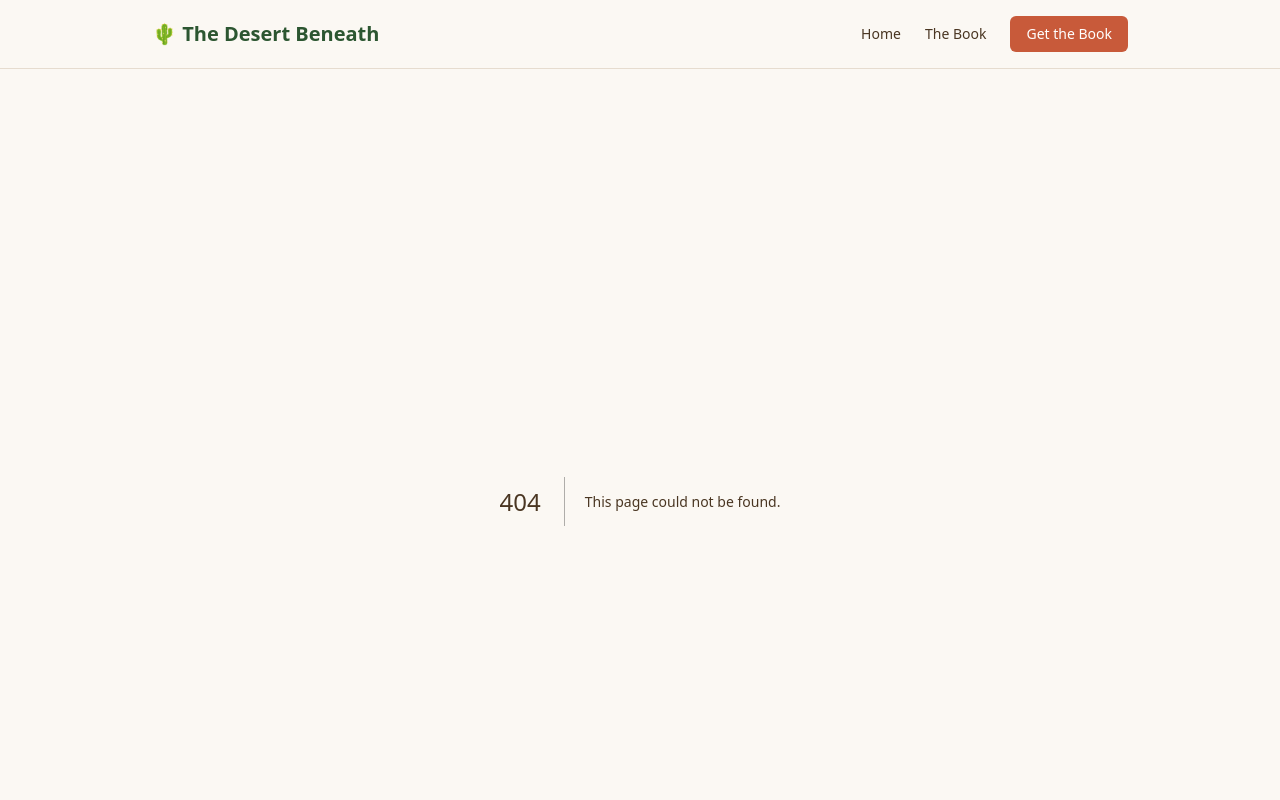
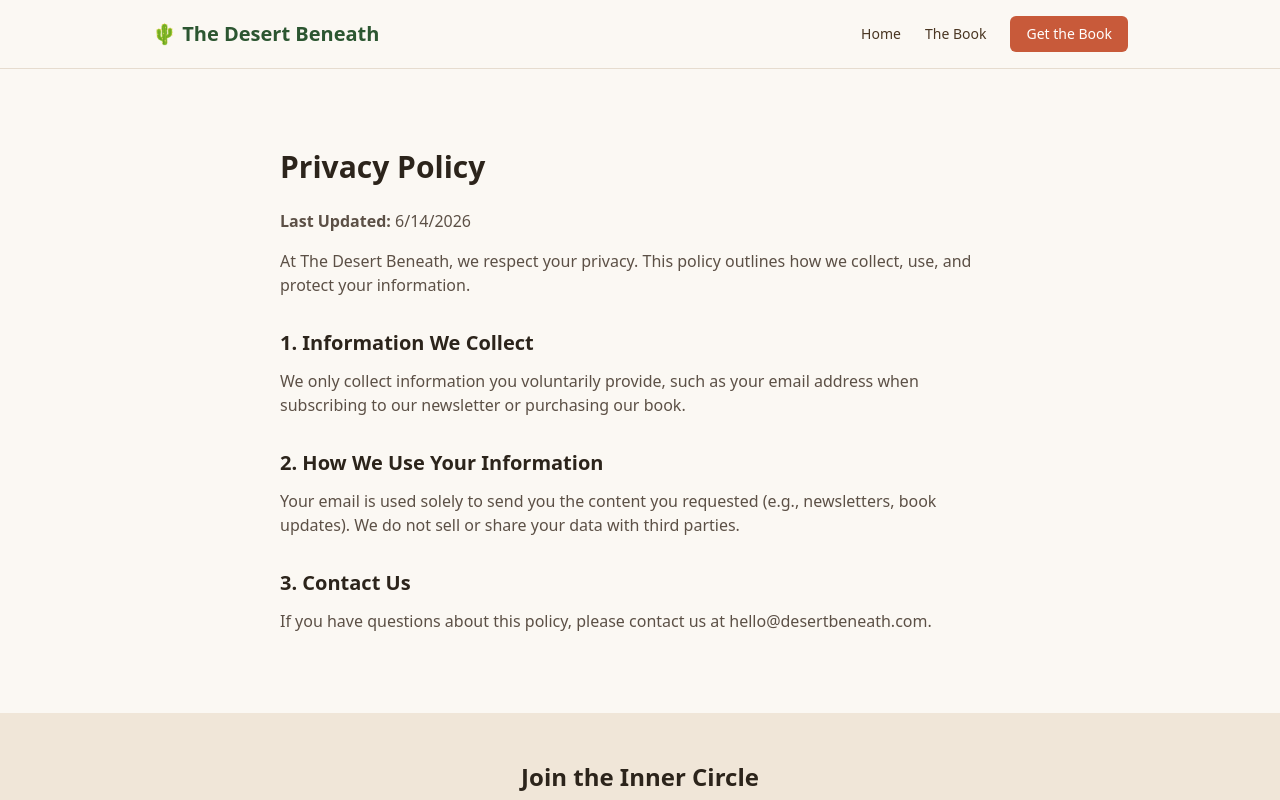
Before and after one commit to valdo-tech-pro/desert-beneath, a Next.js app: page /privacy in a window 1280 px wide. Before the commit this address had no page. Shown: the top 800 px of the page. Built offline with nearby package versions, Linux system fonts and the light colour scheme.

Commit message:
Create privacy/page.tsx

```diff
--- /dev/null
+++ b/app/privacy/page.tsx
@@ -0,0 +1,20 @@
+export default function PrivacyPage() {
+  return (
+    <div className="max-w-3xl mx-auto py-12 px-4 sm:px-6">
+      <h1 className="text-3xl font-bold text-[#2c241b] mb-6">Privacy Policy</h1>
+      <div className="prose prose-stone max-w-none text-[#5c5046]">
+        <p className="mb-4"><strong>Last Updated:</strong> {new Date().toLocaleDateString()}</p>
+        <p className="mb-4">At The Desert Beneath, we respect your privacy. This policy outlines how we collect, use, and protect your information.</p>
+
+        <h2 className="text-xl font-bold text-[#2c241b] mt-8 mb-3">1. Information We Collect</h2>
+        <p className="mb-4">We only collect information you voluntarily provide, such as your email address when subscribing to our newsletter or purchasing our book.</p>
+
+        <h2 className="text-xl font-bold text-[#2c241b] mt-8 mb-3">2. How We Use Your Information</h2>
+        <p className="mb-4">Your email is used solely to send you the content you requested (e.g., newsletters, book updates). We do not sell or share your data with third parties.</p>
+
+        <h2 className="text-xl font-bold text-[#2c241b] mt-8 mb-3">3. Contact Us</h2>
+        <p>If you have questions about this policy, please contact us at hello@desertbeneath.com.</p>
+      </div>
+    </div>
+  )
+}
```
